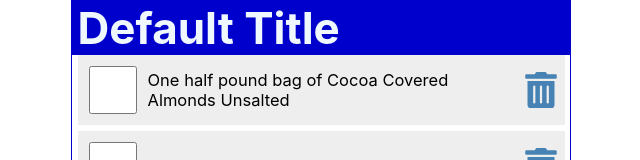
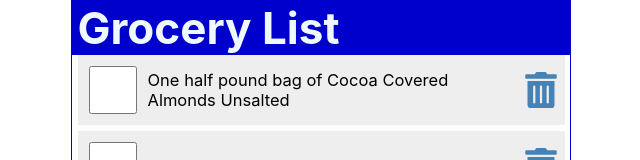
Before and after one commit to DDeShon/react-tutorial-01, a React (Create React App) app: page / in a window 1280 px wide. Shown: the top 160 px of the page, without its empty margins (319-959 px from the left). Built offline with nearby package versions, Linux system fonts and the light colour scheme.

Commit message:
Learning React JS Props and Prop Drilling

```diff
--- a/src/App.js
+++ b/src/App.js
@@ -5,7 +5,7 @@ import Footer from "./Footer";
 function App() {
   return (
     <div className="App">
-      <Header />
+      <Header title="Grocery List" />
       <Content />
       <Footer />
     </div>
```
